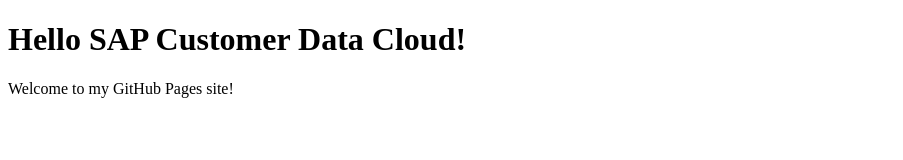
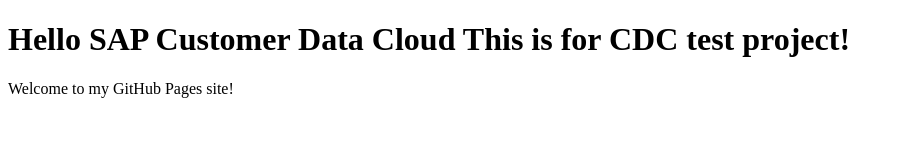
Before and after one commit to Nik-Chugh/Nikhil_Nik-Chugh, a plain HTML site: page index.html in a window 1280 px wide. Shown: the whole page, without its empty margins (0-903 px from the left). Drawn offline with Linux system fonts and the light colour scheme.

Commit message:
Update index.html

```diff
--- a/index.html
+++ b/index.html
@@ -4,7 +4,7 @@
  <title>My GitHub Pages Site</title>
  </head>
  <body>
- <h1>Hello SAP Customer Data Cloud!</h1>
+ <h1>Hello SAP Customer Data Cloud This is for CDC test project!</h1>
  <p>Welcome to my GitHub Pages site!</p>
  </body>
 </html>
```
